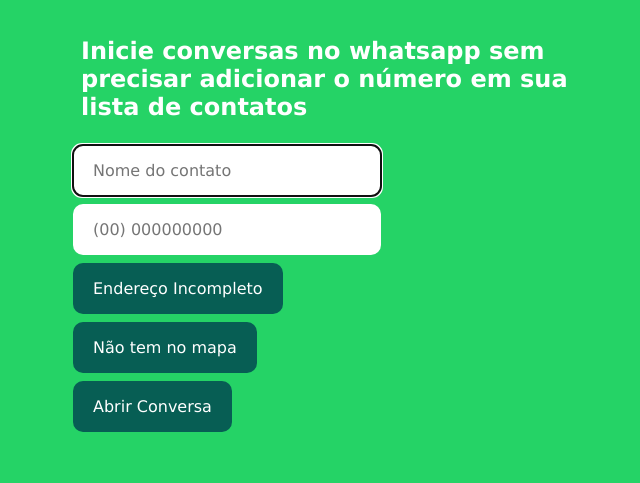
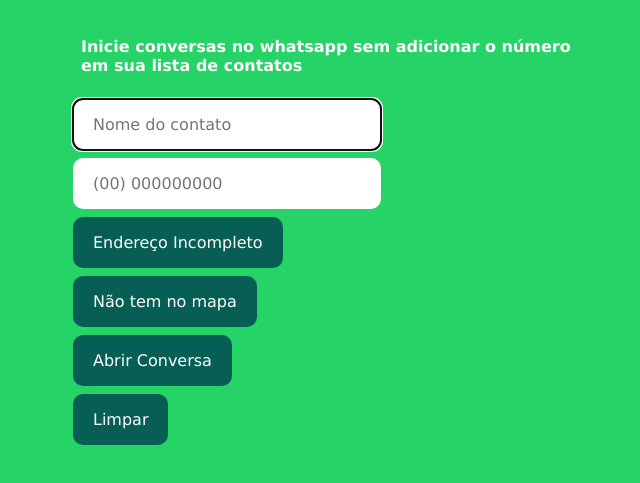
Before and after one commit to edercirino/edercirino.github.io, a plain HTML site: page index.html in a window 1280 px wide. Shown: the part 61-544 px from the top of the page, without its empty margins (299-939 px from the left). Drawn offline with Linux system fonts and the light colour scheme.

Commit message:
Inclusão do botão 'Limpar'

```diff
--- a/index.html
+++ b/index.html
@@ -15,14 +15,14 @@
     </div>
 
     <div class="contentPad">
-        <h2>
-            Inicie conversas no whatsapp sem precisar adicionar o número em sua
+        <h4>
+            Inicie conversas no whatsapp sem adicionar o número em sua
             lista de contatos
-        </h2>
+        </h4>
     </div>
 
    <div class="contactName">
-       <input  type="text"
+       <input type="text"
             name="contactName"
             id="contactName"
             value=""
@@ -31,7 +31,7 @@
     </div>
 
     <div class="whatsappNumber">
-        <input  type="tel"
+        <input type="tel"
             name="telWhatsapp"
             id="whatsappNumber"
             value=""
@@ -61,5 +61,12 @@
         </button>
     </div>
 
+    <div class="Limpar">
+        <button id="limpar"
+        class="button">
+        Limpar
+        </button>
+    </div>
+
 </body>
 </html>
--- a/script.js
+++ b/script.js
@@ -4,6 +4,7 @@ window.onload=function(){
     let btnEnderecoIncompleto = document.getElementById("enderecoIncompleto");
     let btnNaoTemNoMapa = document.getElementById("naoTemNoMapa");
     let btnAbrirConversa = document.getElementById("abrirConversa");
+    let bntLimpar = document.getElementById("limpar");
 
     btnEnderecoIncompleto.addEventListener('click', function(){
         let contactNameValue = contactName.value;
@@ -31,4 +32,12 @@ window.onload=function(){
 
         window.open("http://wa.me/55"+whatsappNumberValue);
     });
+
+    bntLimpar.addEventListener('click', function(){
+        let contactNameValue = contactName.value = '';
+        let whatsappNumberValue = whatsappNumber.value = '';
+
+    });
+
+
 }
```
